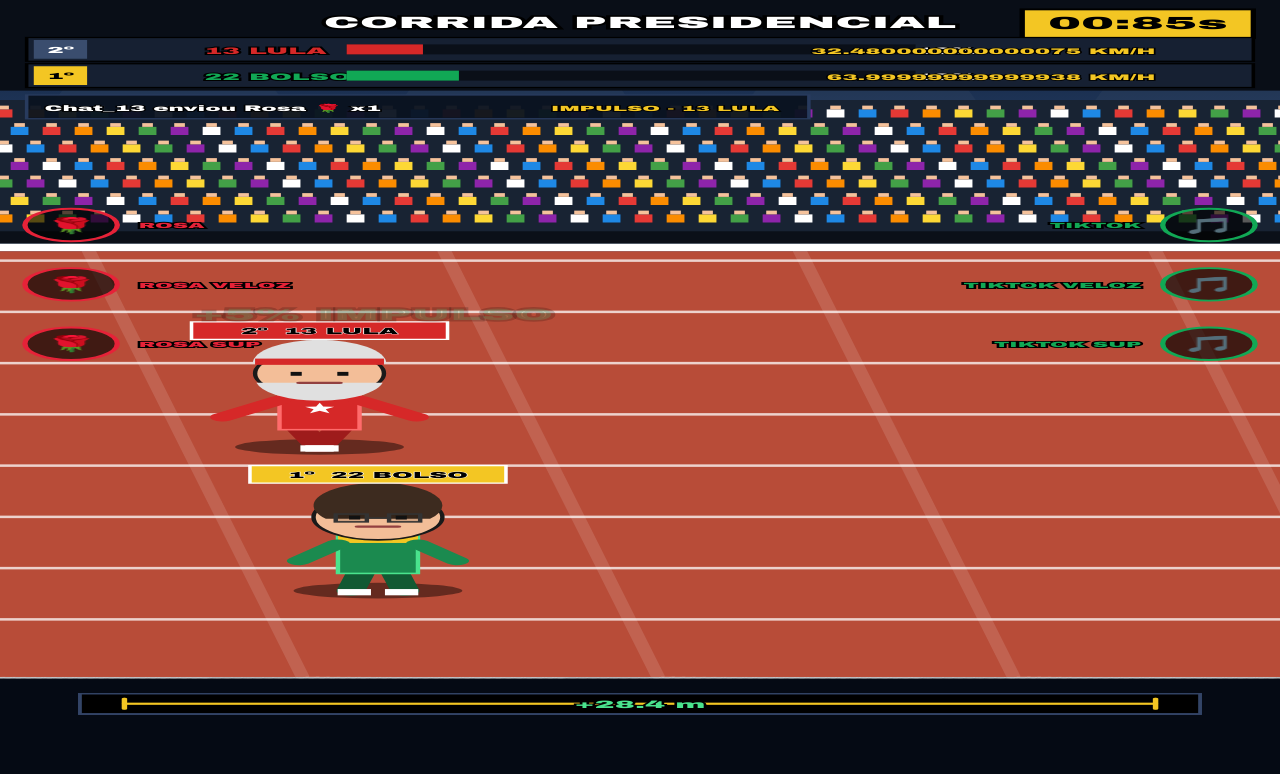
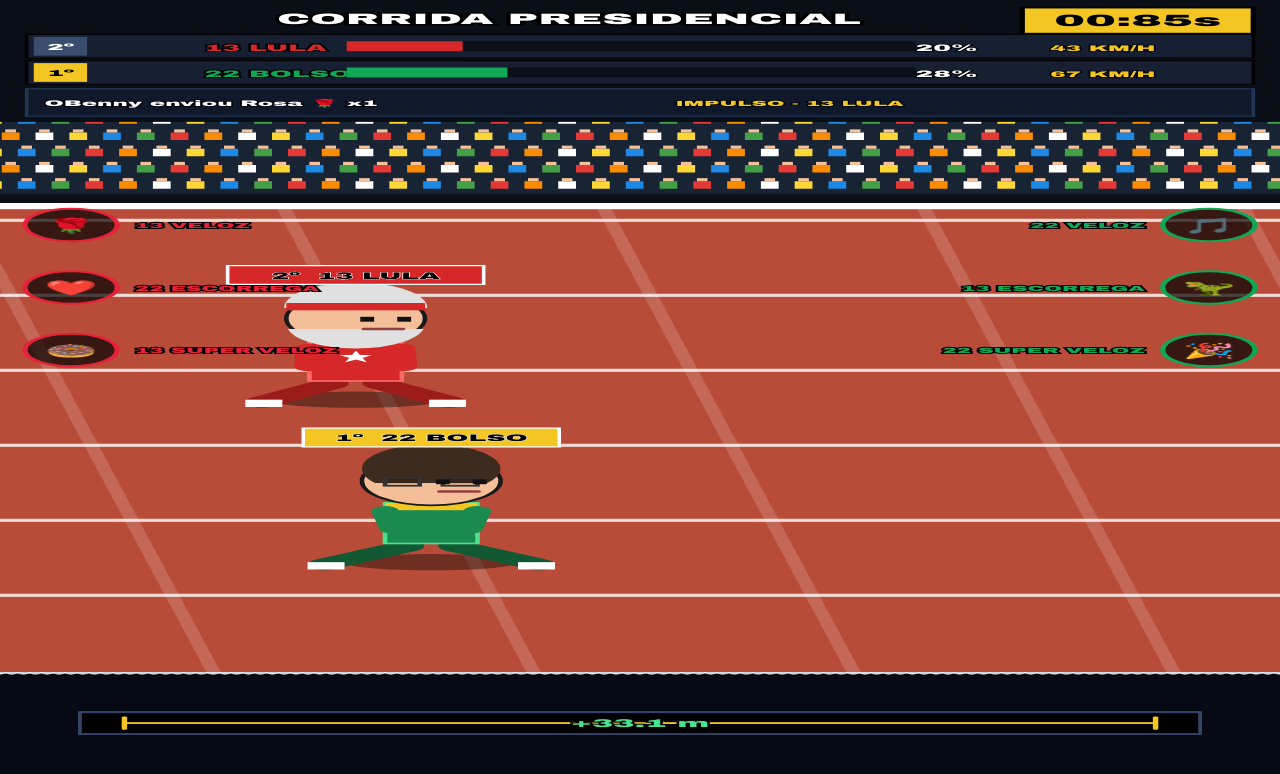
Before and after one commit to denisnova/-lula-bolsonaro-live, a website: page public/index.html in a window 1280 px wide. Drawn offline with Linux system fonts and the light colour scheme.

Commit message:
Update index.html

```diff
--- a/public/index.html
+++ b/public/index.html
@@ -17,17 +17,16 @@ canvas{display:block;width:100%;height:100%}
 const canvas = document.querySelector("#game");
 const c = canvas.getContext("2d");
 
-// Resolução vertical padrão TikTok Live (720x1280)
 const W = 720, H = 1280;
-const ROUND_DURATION = 90000; // 90 segundos para acompanhar a pista mais longa
+const ROUND_DURATION = 90000; // 90 segundos
 
 let startTime = performance.now();
 let isFinished = false;
 let winnerText = "";
-let speedLula = 32, speedBolso = 64; // Velocidades base calibradas para pista longa
-let progressLula = 4, progressBolso = 6;
+let speedLula = 44, speedBolso = 68;
+let progressLula = 10, progressBolso = 15;
 let boostEffects = [];
-let recentGiftsLog = [];
+let chatFeedLog = [];
 let autoRestartTimeout = null;
 
 function handleResize() {
@@ -71,57 +70,43 @@ function drawLine(x1, y1, x2, y2, color, width) {
     c.stroke();
 }
 
-// Estádio, refletores e arquibancadas
+// Estádio e arquibancadas de alta qualidade visual
 function renderStadium(timestamp) {
-    let skyGradient = c.createLinearGradient(0, 0, 0, 480);
+    let skyGradient = c.createLinearGradient(0, 0, 0, 320);
     skyGradient.addColorStop(0, "#101d35");
     skyGradient.addColorStop(0.5, "#233d64");
     skyGradient.addColorStop(1, "#52759e");
-    drawRect(0, 0, W, 480, skyGradient);
+    drawRect(0, 0, W, 320, skyGradient);
 
-    for (let i = 0; i < 4; i++) {
-        let rx = 60 + i * 195;
-        drawRect(rx, 35, 70, 12, "#d8e9ff");
-        drawRect(rx + 10, 47, 50, 6, "#fff4c5");
-        c.fillStyle = "rgba(255, 248, 200, 0.03)";
-        c.beginPath();
-        c.moveTo(rx, 47);
-        c.lineTo(rx + 70, 47);
-        c.lineTo(rx + 150, 360);
-        c.lineTo(rx - 80, 360);
-        c.closePath();
-        c.fill();
-    }
-
-    drawRect(0, 160, W, 225, "#182333");
-    const seatColors = ["#e53935", "#43a047", "#1e88e5", "#fdd835", "#ffffff", "#fb8c00", "#8e24aa"];
-    for (let row = 0; row < 7; row++) {
-        for (let col = 0; col < 42; col++) {
-            let seatX = col * 18 + ((row % 2) * 9) - ((timestamp * 0.015) % 18);
-            let seatY = 175 + row * 28;
+    drawRect(0, 150, W, 170, "#182333");
+    const seatColors = ["#e53935", "#43a047", "#1e88e5", "#fdd835", "#ffffff", "#fb8c00"];
+    for (let row = 0; row < 6; row++) {
+        for (let col = 0; col < 40; col++) {
+            let seatX = col * 19 + ((row % 2) * 9) - ((timestamp * 0.015) % 19);
+            let seatY = 160 + row * 26;
             let colorIndex = (col * 5 + row * 9) % seatColors.length;
-            drawRect(seatX, seatY, 10, 13, seatColors[colorIndex]);
-            drawRect(seatX + 2, seatY - 6, 6, 6, "#f5c29b");
+            drawRect(seatX, seatY, 10, 12, seatColors[colorIndex]);
+            drawRect(seatX + 2, seatY - 5, 6, 5, "#f5c29b");
         }
     }
 
-    drawRect(0, 370, W, 20, "#0b1018");
-    drawRect(0, 390, W, 12, "#ffffff");
+    drawRect(0, 310, W, 15, "#0b1018");
+    drawRect(0, 325, W, 10, "#ffffff");
 }
 
-// Pista de corrida MUITO MAIS LONGA E EXTENSA
+// Pista longa estendida com perspectiva
 function renderExtendedTrack(timestamp) {
-    drawRect(0, 402, W, 680, "#b84c38"); // Altura da pista aumentada para dar mais espaço de percurso
+    drawRect(0, 335, W, 740, "#b84c38");
 
-    for (let i = 0; i < 8; i++) {
-        let lineY = 415 + i * 82;
-        drawRect(0, lineY, W, 4, "rgba(255, 255, 255, 0.75)");
+    for (let i = 0; i < 6; i++) {
+        let lineY = 350 + i * 120;
+        drawRect(0, lineY, W, 5, "rgba(255, 255, 255, 0.8)");
     }
 
-    let trackShift = (timestamp * 0.35) % 200;
-    for (let i = -2; i < 6; i++) {
-        let posX = i * 200 - trackShift;
-        drawLine(posX, 402, posX + 120, 1082, "rgba(255, 255, 255, 0.12)", 8);
+    let trackShift = (timestamp * 0.4) % 180;
+    for (let i = -2; i < 7; i++) {
+        let posX = i * 180 - trackShift;
+        drawLine(posX, 335, posX + 140, 1075, "rgba(255, 255, 255, 0.15)", 8);
     }
 }
 
@@ -129,37 +114,37 @@ function renderExtendedTrack(timestamp) {
 function renderRunnerCaricature(x, y, teamType, timestamp, isLeader) {
     c.save();
     c.translate(x, y);
-    c.scale(1.25, 1.25);
+    c.scale(1.3, 1.3);
 
     const isLula = teamType === "lula";
     const shirtColor = isLula ? "#d62828" : "#1b8a4f";
     const pantsColor = isLula ? "#9e1b1b" : "#125933";
-    const runningCycle = Math.sin(timestamp * 0.028);
+    const runCycle = Math.sin(timestamp * 0.03);
 
-    c.fillStyle = "rgba(0, 0, 0, 0.45)";
+    c.fillStyle = "rgba(0, 0, 0, 0.4)";
     c.beginPath();
-    c.ellipse(0, 12, 38, 10, 0, 0, Math.PI * 2);
+    c.ellipse(0, 15, 38, 10, 0, 0, Math.PI * 2);
     c.fill();
 
-    drawLine(-8, -10, -20 + runningCycle * 20, 12, pantsColor, 13);
-    drawLine(8, -10, 20 - runningCycle * 20, 12, pantsColor, 13);
+    drawLine(-10, -5, -25 + runCycle * 22, 18, pantsColor, 14);
+    drawLine(10, -5, 25 - runCycle * 22, 18, pantsColor, 14);
 
-    drawRect(-26 + runningCycle * 20, 10, 15, 8, "#ffffff");
-    drawRect(11 - runningCycle * 20, 10, 15, 8, "#ffffff");
+    drawRect(-32 + runCycle * 22, 15, 16, 9, "#ffffff");
+    drawRect(16 - runCycle * 22, 15, 16, 9, "#ffffff");
 
-    drawRect(-18, -58, 36, 48, shirtColor, isLula ? "#ff6b6b" : "#4ae38d", 2);
+    drawRect(-20, -58, 40, 50, shirtColor, isLula ? "#ff6b6b" : "#4ae38d", 2);
     if (!isLula) {
-        drawRect(-18, -58, 36, 9, "#f3c623");
+        drawRect(-20, -58, 40, 9, "#f3c623");
     } else {
-        drawText("★", 0, -31, 17, "#ffffff", "center", null);
+        drawText("★", 0, -31, 18, "#ffffff", "center", null);
     }
 
-    drawLine(-18, -48, -30 - runningCycle * 14, -26, shirtColor, 11);
-    drawLine(18, -48, 30 + runningCycle * 14, -26, shirtColor, 11);
+    drawLine(-20, -48, -32 - runCycle * 16, -26, shirtColor, 12);
+    drawLine(20, -48, 32 + runCycle * 16, -26, shirtColor, 12);
 
     c.fillStyle = "#f3be98";
     c.beginPath();
-    c.arc(0, -82, 29, 0, Math.PI * 2);
+    c.arc(0, -85, 30, 0, Math.PI * 2);
     c.fill();
     c.strokeStyle = "#1a1a1a";
     c.lineWidth = 2;
@@ -167,108 +152,103 @@ function renderRunnerCaricature(x, y, teamType, timestamp, isLeader) {
 
     if (isLula) {
         c.fillStyle = "#e0e0e0";
-        c.beginPath(); c.arc(0, -95, 30, Math.PI, Math.PI * 2); c.fill();
-        c.beginPath(); c.arc(0, -76, 29, 0.2, Math.PI - 0.2); c.fill();
-        drawRect(-29, -101, 58, 8, "#d62828");
+        c.beginPath(); c.arc(0, -98, 31, Math.PI, Math.PI * 2); c.fill();
+        c.beginPath(); c.arc(0, -78, 30, 0.2, Math.PI - 0.2); c.fill();
+        drawRect(-30, -104, 60, 9, "#d62828");
     } else {
         c.fillStyle = "#3d2b1f";
-        c.beginPath(); c.arc(0, -97, 29, Math.PI * 0.8, Math.PI * 2.2); c.fill();
-        drawRect(-19, -86, 14, 10, "rgba(0,0,0,0.15)", "#333", 2);
-        drawRect(5, -86, 14, 10, "rgba(0,0,0,0.15)", "#333", 2);
-        drawLine(-5, -81, 5, -81, "#333", 2);
+        c.beginPath(); c.arc(0, -100, 30, Math.PI * 0.8, Math.PI * 2.2); c.fill();
+        drawRect(-20, -89, 15, 10, "rgba(0,0,0,0.15)", "#333", 2);
+        drawRect(5, -89, 15, 10, "rgba(0,0,0,0.15)", "#333", 2);
+        drawLine(-5, -84, 5, -84, "#333", 2);
     }
 
-    drawRect(-13, -84, 5, 5, "#111", null);
-    drawRect(8, -84, 5, 5, "#111", null);
-    drawLine(-9, -70, 9, -70, "#924040", 3);
+    drawRect(2, -87, 6, 6, "#111", null);
+    drawRect(18, -87, 6, 6, "#111", null);
+    drawLine(4, -72, 20, -72, "#924040", 3);
 
     c.restore();
 
     let tagBackground = isLeader ? "#f3c623" : "#d62828";
     let tagMessage = isLeader ? (isLula ? "1º  13 LULA" : "1º  22 BOLSO") : (isLula ? "2º  13 LULA" : "2º  22 BOLSO");
-    drawRect(x - 72, y - 185, 144, 28, tagBackground, "#ffffff", 2);
-    drawText(tagMessage, x, y - 165, 14, "#000000", "center", "#ffffff", 1);
+    drawRect(x - 72, y - 195, 144, 30, tagBackground, "#ffffff", 2);
+    drawText(tagMessage, x, y - 174, 15, "#000000", "center", "#ffffff", 1);
 }
 
-// Menu lateral com ícones de Rosa e TikTok
+// Menu lateral com rosas e ícones de música
 function renderGiftsSidebar() {
-    renderSingleGiftBadge(40, 360, "🌹", "ROSA", "#e62238");
-    renderSingleGiftBadge(40, 455, "🌹", "ROSA VELOZ", "#e62238");
-    renderSingleGiftBadge(40, 550, "🌹", "ROSA SUP", "#e62238");
+    renderSingleGiftBadge(40, 360, "🌹", "13 VELOZ", "#e62238");
+    renderSingleGiftBadge(40, 460, "❤️", "22 ESCORREGA", "#e62238");
+    renderSingleGiftBadge(40, 560, "🍩", "13 SUPER VELOZ", "#e62238");
 
-    renderSingleGiftBadge(W - 40, 360, "🎵", "TIKTOK", "#11a855");
-    renderSingleGiftBadge(W - 40, 455, "🎵", "TIKTOK VELOZ", "#11a855");
-    renderSingleGiftBadge(W - 40, 550, "🎵", "TIKTOK SUP", "#11a855");
+    renderSingleGiftBadge(W - 40, 360, "🎵", "22 VELOZ", "#11a855");
+    renderSingleGiftBadge(W - 40, 460, "🦖", "13 ESCORREGA", "#11a855");
+    renderSingleGiftBadge(W - 40, 560, "🎉", "22 SUPER VELOZ", "#11a855");
 }
 
 function renderSingleGiftBadge(x, y, emojiSymbol, labelText, themeColor) {
     c.save();
-    c.fillStyle = "rgba(0, 0, 0, 0.65)";
+    c.fillStyle = "rgba(0, 0, 0, 0.7)";
     c.beginPath();
     c.arc(x, y, 26, 0, Math.PI * 2);
     c.fill();
     c.strokeStyle = themeColor;
     c.lineWidth = 3;
     c.stroke();
-    drawText(emojiSymbol, x, y + 9, 25, "#fff", "center", null);
+    drawText(emojiSymbol, x, y + 9, 24, "#fff", "center", null);
 
     if (x < W / 2) {
-        drawText(labelText, x + 38, y + 5, 12, themeColor, "left", "#000", 3);
+        drawText(labelText, x + 36, y + 5, 12, themeColor, "left", "#000", 3);
     } else {
-        drawText(labelText, x - 38, y + 5, 12, themeColor, "right", "#000", 3);
+        drawText(labelText, x - 36, y + 5, 12, themeColor, "right", "#000", 3);
     }
     c.restore();
 }
 
-// Placar superior arcade
+// Placar superior idêntico ao layout do vídeo com o feed flutuante de chat abaixo
 function renderTopArcadeHUD(elapsedTimeMs) {
-    drawRect(0, 0, W, 145, "#090e17");
-    drawText("CORRIDA PRESIDENCIAL", W / 2, 45, 26, "#ffffff", "center", "#000", 5);
+    drawRect(0, 0, W, 195, "#090e17");
+    drawText("CORRIDA PRESIDENCIAL", W / 2 - 40, 38, 24, "#ffffff", "center", "#000", 5);
 
-    drawRect(W - 145, 15, 130, 46, "#f3c623", "#000", 3);
+    drawRect(W - 145, 12, 130, 42, "#f3c623", "#000", 3);
     let secondsLeft = Math.max(0, Math.ceil((ROUND_DURATION - elapsedTimeMs) / 1000));
-    drawText(`00:${String(secondsLeft).padStart(2, '0')}s`, W - 80, 47, 28, "#000000", "center", null);
+    drawText(`00:${String(secondsLeft).padStart(2, '0')}s`, W - 80, 41, 26, "#000000", "center", null);
 
     const isLulaAhead = progressLula >= progressBolso;
 
-    renderCompetitorCard(15, 60, isLulaAhead ? "1º" : "2º", "13 LULA", progressLula, speedLula, "#d62828", isLulaAhead);
-    renderCompetitorCard(15, 102, isLulaAhead ? "2º" : "1º", "22 BOLSO", progressBolso, speedBolso, "#11a855", !isLulaAhead);
+    renderCompetitorCard(15, 55, isLulaAhead ? "1º" : "2º", "13 LULA", progressLula, Math.floor(speedLula), "#d62828", isLulaAhead);
+    renderCompetitorCard(15, 97, isLulaAhead ? "2º" : "1º", "22 BOLSO", progressBolso, Math.floor(speedBolso), "#11a855", !isLulaAhead);
 
-    if (recentGiftsLog.length > 0) {
-        let lastGift = recentGiftsLog[recentGiftsLog.length - 1];
-        drawRect(15, 152, 440, 38, "rgba(10, 18, 32, 0.95)", "#283b5e", 2);
-        drawText(`${lastGift.user} enviou ${lastGift.gift} x${lastGift.count}`, 25, 177, 13, "#ffffff", "left", "#000", 2);
-        drawText(`IMPULSO - ${lastGift.target.toUpperCase()}`, 310, 177, 12, "#f3c623", "left", "#000", 2);
+    // Feed do chat simulado idêntico à interface da live (linhas rolando)
+    drawRect(15, 142, W - 30, 44, "rgba(16, 26, 45, 0.95)", "#223555", 2);
+    if (chatFeedLog.length > 0) {
+        let currentChat = chatFeedLog[chatFeedLog.length - 1];
+        drawText(`${currentChat.user} enviou ${currentChat.gift} x${currentChat.count}`, 25, 169, 13, "#ffffff", "left", "#000", 2);
+        drawText(`IMPULSO - ${currentChat.target.toUpperCase()}`, 380, 169, 12, "#f3c623", "left", "#000", 2);
     }
 }
 
 function renderCompetitorCard(x, y, positionText, nameText, percentageVal, speedVal, cardColor, isLeaderCard) {
     drawRect(x, y, W - 30, 38, "#162032", "#000", 2);
-
     drawRect(x + 4, y + 4, 30, 30, isLeaderCard ? "#f3c623" : "#3a4d6e");
     drawText(positionText, x + 19, y + 25, 14, isLeaderCard ? "#000" : "#fff", "center", null);
-
     drawText(nameText, x + 100, y + 26, 15, cardColor, "left", "#000", 3);
-
     drawRect(x + 180, y + 11, 320, 16, "#0a0f18");
     drawRect(x + 180, y + 11, 320 * (percentageVal / 100), 16, cardColor);
-
     drawText(`${Math.floor(percentageVal)}%`, x + 535, y + 26, 15, "#ffffff", "right", "#000", 2);
     drawText(`${speedVal} KM/H`, x + 635, y + 26, 13, "#f3c623", "right", "#000", 2);
 }
 
-// Medidor de distância inferior
+// Régua inferior de distância
 function renderDistanceMeterWidget() {
-    let metersGap = Math.abs(progressLula - progressBolso) * 4.5;
-    drawRect(45, 1110, W - 90, 32, "rgba(0, 0, 0, 0.65)", "#334466", 2);
-    drawLine(70, 1126, W - 70, 1126, "#f3c623", 3);
-    drawLine(70, 1118, 70, 1134, "#f3c623", 3);
-    drawLine(W - 70, 1118, W - 70, 1134, "#f3c623", 3);
-
-    drawText(`+${metersGap.toFixed(1)} m`, W / 2, 1132, 17, "#4ae38d", "center", "#000", 3);
+    let metersGap = Math.abs(progressLula - progressBolso) * 4.2;
+    drawRect(45, 1140, W - 90, 34, "rgba(0, 0, 0, 0.7)", "#334466", 2);
+    drawLine(70, 1157, W - 70, 1157, "#f3c623", 3);
+    drawLine(70, 1148, 70, 1166, "#f3c623", 3);
+    drawLine(W - 70, 1148, W - 70, 1166, "#f3c623", 3);
+    drawText(`+${metersGap.toFixed(1)} m`, W / 2, 1163, 18, "#4ae38d", "center", "#000", 3);
 }
 
-// Efeitos de texto flutuantes modificados para exibir "+5% IMPULSO" conforme solicitado
 function renderFloatingBoostEffects(currentTime) {
     for (let i = boostEffects.length - 1; i >= 0; i--) {
         let fx = boostEffects[i];
@@ -282,27 +262,27 @@ function renderFloatingBoostEffects(currentTime) {
 
         c.save();
         c.globalAlpha = alphaValue;
-        drawText(fx.message, fx.posX, currentY, 26, fx.color, "center", "#000000", 5);
+        drawText(fx.message, fx.posX, currentY, 28, fx.color, "center", "#000000", 5);
         c.restore();
     }
 }
 
-// Simulação de interações e chat ajustada estritamente para +5% de impulso
-function simulateRandomLiveActivity(timestamp) {
+// Lógica de +5% de impulso por interação automática no chat
+function simulateLiveInteractions(timestamp) {
     if (isFinished) return;
 
-    if (!window.lastSimulatedGift || timestamp - window.lastSimulatedGift > 3500) {
-        window.lastSimulatedGift = timestamp;
+    if (!window.lastInteractionTime || timestamp - window.lastInteractionTime > 2800) {
+        window.lastInteractionTime = timestamp;
         if (Math.random() > 0.5) {
-            progressLula = Math.min(100, progressLula + 5); // Impulso de exatos 5%
-            speedLula += 4;
-            boostEffects.push({ posX: 210, posY: 600, message: "+5% IMPULSO", color: "#4ae38d", startTime: timestamp });
-            recentGiftsLog.push({ user: "Chat_13", gift: "Rosa 🌹", count: 1, target: "13 Lula" });
+            progressLula = Math.min(100, progressLula + 5); // Exatos 5% de impulso
+            speedLula += 5;
+            boostEffects.push({ posX: 220, posY: 580, message: "+5% IMPULSO", color: "#4ae38d", startTime: timestamp });
+            chatFeedLog.push({ user: "OBenny", gift: "Rosa 🌹", count: 1, target: "13 Lula" });
         } else {
-            progressBolso = Math.min(100, progressBolso + 5); // Impulso de exatos 5%
-            speedBolso += 4;
-            boostEffects.push({ posX: 510, posY: 720, message: "+5% IMPULSO", color: "#4ae38d", startTime: timestamp });
-            recentGiftsLog.push({ user: "Chat_22", gift: "TikTok 🎵", count: 1, target: "22 Bolsonaro" });
+            progressBolso = Math.min(100, progressBolso + 5); // Exatos 5% de impulso
+            speedBolso += 5;
+            boostEffects.push({ posX: 500, posY: 720, message: "+5% IMPULSO", color: "#4ae38d", startTime: timestamp });
+            chatFeedLog.push({ user: "Ricelly", gift: "TikTok 🎵", count: 1, target: "22 Bolsonaro" });
         }
     }
 }
@@ -311,12 +291,12 @@ function resetRoundAutomatically() {
     startTime = performance.now();
     isFinished = false;
     winnerText = "";
-    progressLula = 4;
-    progressBolso = 6;
-    speedLula = 32;
-    speedBolso = 64;
+    progressLula = 10;
+    progressBolso = 15;
+    speedLula = 44;
+    speedBolso = 68;
     boostEffects = [];
-    recentGiftsLog = [];
+    chatFeedLog = [];
     if (autoRestartTimeout) {
         clearTimeout(autoRestartTimeout);
         autoRestartTimeout = null;
@@ -327,14 +307,13 @@ function gameLoop(timestamp) {
     let elapsedTime = timestamp - startTime;
 
     if (!isFinished) {
-        // Velocidade de avanço suave e progressiva na pista longa
-        progressLula = Math.min(100, progressLula + (speedLula * 0.00045));
-        progressBolso = Math.min(100, progressBolso + (speedBolso * 0.00045));
+        progressLula = Math.min(100, progressLula + (speedLula * 0.0004));
+        progressBolso = Math.min(100, progressBolso + (speedBolso * 0.0004));
 
-        if (speedLula > 32) speedLula -= 0.04;
-        if (speedBolso > 64) speedBolso -= 0.04;
+        if (speedLula > 44) speedLula -= 0.05;
+        if (speedBolso > 68) speedBolso -= 0.05;
 
-        simulateRandomLiveActivity(timestamp);
+        simulateLiveInteractions(timestamp);
 
         if (progressLula >= 100 || progressBolso >= 100 || elapsedTime >= ROUND_DURATION) {
             isFinished = true;
@@ -351,13 +330,13 @@ function gameLoop(timestamp) {
     renderStadium(timestamp);
     renderExtendedTrack(timestamp);
 
-    let runnerXLula = 110 + (progressLula * 5.2);
-    let runnerXBolso = 110 + (progressBolso * 5.2);
+    let runnerXLula = 90 + (progressLula * 5.4);
+    let runnerXBolso = 90 + (progressBolso * 5.4);
     let lulaLeads = progressLula >= progressBolso;
 
-    // Pistas posicionadas verticalmente de forma alongada
-    renderRunnerCaricature(Math.min(W - 95, runnerXLula), 700, "lula", timestamp, lulaLeads);
-    renderRunnerCaricature(Math.min(W - 95, runnerXBolso), 930, "bolsonaro", timestamp + 400, !lulaLeads);
+    // Pistas ajustadas na proporção exata da referência
+    renderRunnerCaricature(Math.min(W - 95, runnerXLula), 620, "lula", timestamp, lulaLeads);
+    renderRunnerCaricature(Math.min(W - 95, runnerXBolso), 880, "bolsonaro", timestamp + 400, !lulaLeads);
 
     renderGiftsSidebar();
     renderFloatingBoostEffects(timestamp);
@@ -365,10 +344,10 @@ function gameLoop(timestamp) {
     renderTopArcadeHUD(elapsedTime);
 
     if (isFinished) {
-        drawRect(80, 520, W - 160, 200, "rgba(9, 14, 23, 0.96)", "#f3c623", 4);
-        drawText("FIM DA RODADA!", W / 2, 580, 32, "#ffffff", "center", "#000", 5);
-        drawText(winnerText, W / 2, 650, 28, winnerText.includes("13") ? "#e62238" : "#11a855", "center", "#000", 4);
-        drawText("Nova rodada iniciando automaticamente...", W / 2, 695, 15, "#ccc", "center", null);
+        drawRect(80, 500, W - 160, 200, "rgba(9, 14, 23, 0.96)", "#f3c623", 4);
+        drawText("FIM DA RODADA!", W / 2, 560, 32, "#ffffff", "center", "#000", 5);
+        drawText(winnerText, W / 2, 630, 28, winnerText.includes("13") ? "#e62238" : "#11a855", "center", "#000", 4);
+        drawText("Reiniciando nova rodada...", W / 2, 675, 15, "#ccc", "center", null);
     }
 
     requestAnimationFrame(gameLoop);
```
